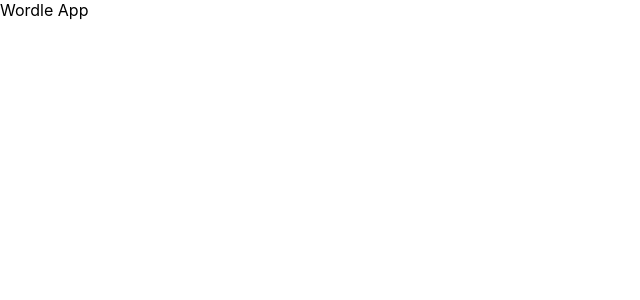
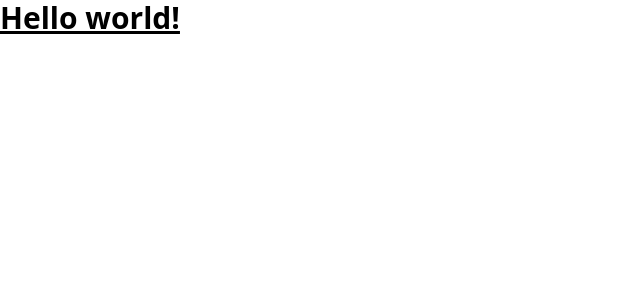
Before and after one commit to eddysims/wordle, a React (Create React App) app: page / in a window 1280 px wide. Shown: the top 300 px of the page, without its empty margins (0-640 px from the left). Built offline with nearby package versions, Linux system fonts and the light colour scheme; the HTML template or start-up script is replaced by a standard one.

Commit message:
adds tailwind

```diff
--- a/package.json
+++ b/package.json
@@ -39,5 +39,8 @@
       "last 1 firefox version",
       "last 1 safari version"
     ]
+  },
+  "devDependencies": {
+    "tailwindcss": "^3.3.3"
   }
 }
--- a/src/App.tsx
+++ b/src/App.tsx
@@ -1,7 +1,7 @@
 function App() {
   return (
     <div>
-      Wordle App
+      <h1 className="text-3xl font-bold underline">Hello world!</h1>
     </div>
   );
 }
--- a/src/index.css
+++ b/src/index.css
@@ -1,13 +1,3 @@
-body {
-  margin: 0;
-  font-family: -apple-system, BlinkMacSystemFont, 'Segoe UI', 'Roboto', 'Oxygen',
-    'Ubuntu', 'Cantarell', 'Fira Sans', 'Droid Sans', 'Helvetica Neue',
-    sans-serif;
-  -webkit-font-smoothing: antialiased;
-  -moz-osx-font-smoothing: grayscale;
-}
-
-code {
-  font-family: source-code-pro, Menlo, Monaco, Consolas, 'Courier New',
-    monospace;
-}
+@tailwind base;
+@tailwind components;
+@tailwind utilities;
--- /dev/null
+++ b/tailwind.config.js
@@ -0,0 +1,10 @@
+/** @type {import('tailwindcss').Config} */
+module.exports = {
+  content: [
+    "./src/**/*.{js,jsx,ts,tsx}",
+  ],
+  theme: {
+    extend: {},
+  },
+  plugins: [],
+}
```
Also changed, not shown: 1 other file (tests, documents, lock files or other folders).
